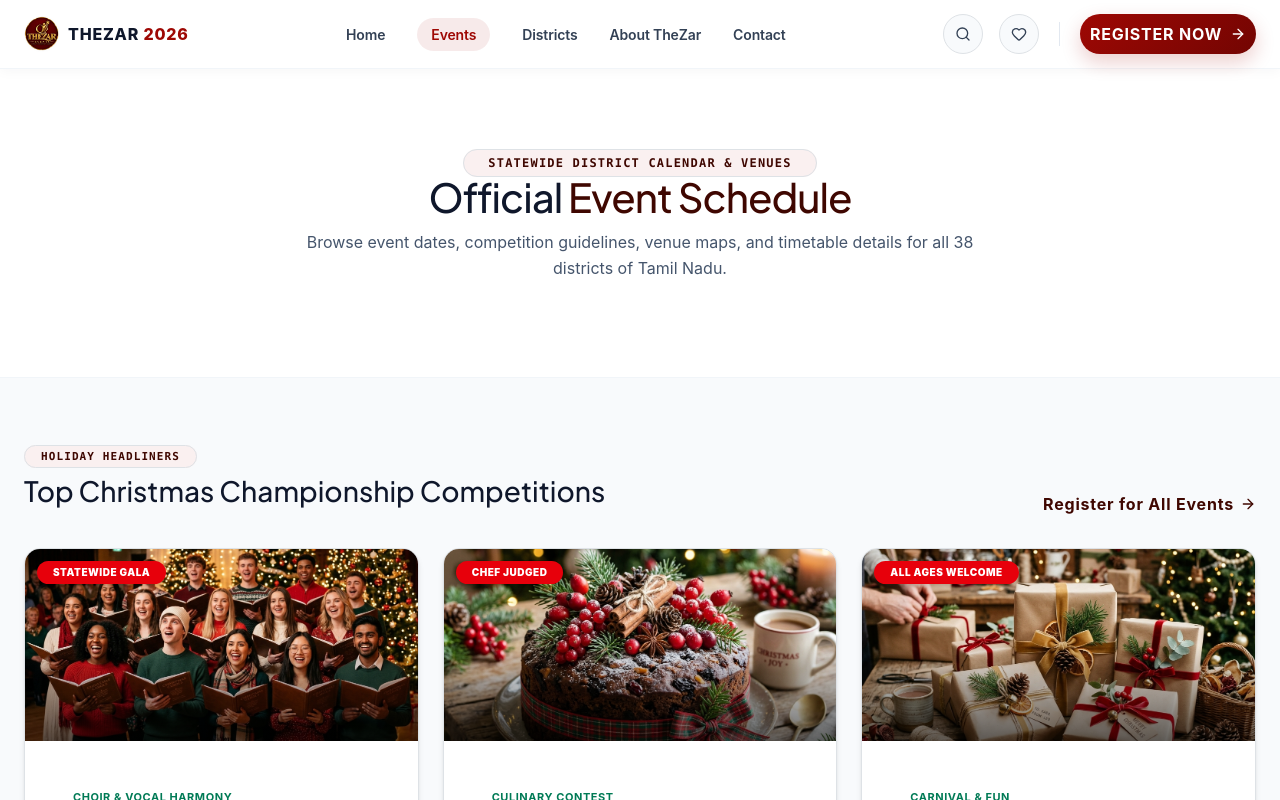
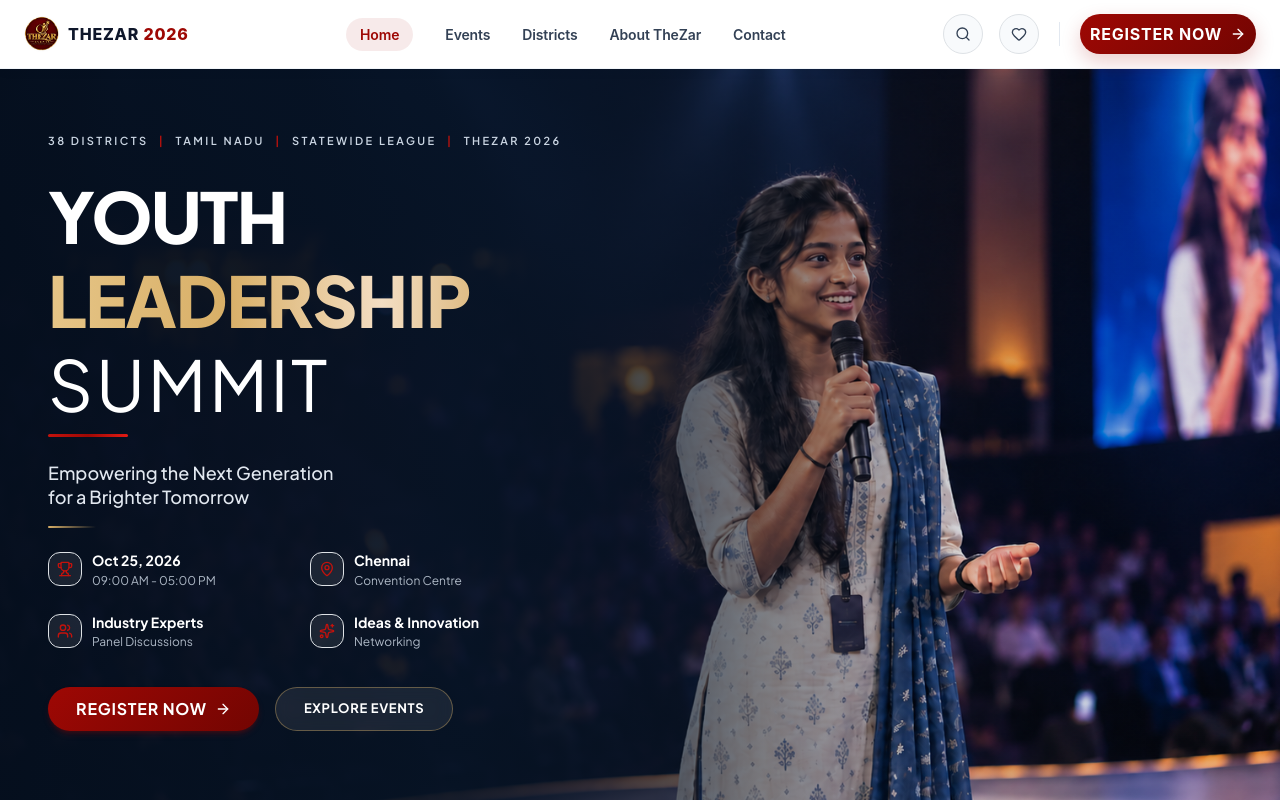
Before and after one commit to jeyajo2005/Thezar, a React (Vite) app in the folder frontend/: page /events in a window 1280 px wide. Shown: the top 800 px of the page. Built offline with nearby package versions, Linux system fonts and the light colour scheme; a web font is replaced by a local one.

Commit message:
Convert website to Single Page Application with smooth section scrolling

```diff
--- a/frontend/src/App.jsx
+++ b/frontend/src/App.jsx
@@ -1,17 +1,10 @@
 import { BrowserRouter as Router, Routes, Route } from 'react-router-dom';
 import Home from './Pages/Home';
-import Events from './Pages/Events';
-import About from './Pages/About';
-import Contact from './Pages/Contact';
 
 export default function App() {
   return (
     <Router>
       <Routes>
-        <Route path="/" element={<Home />} />
-        <Route path="/events" element={<Events />} />
-        <Route path="/about" element={<About />} />
-        <Route path="/contact" element={<Contact />} />
         <Route path="*" element={<Home />} />
       </Routes>
     </Router>
--- a/frontend/src/Component/Navbar/Navbar.jsx
+++ b/frontend/src/Component/Navbar/Navbar.jsx
@@ -1,28 +1,59 @@
 import { useState, useEffect } from 'react';
-import { Link, useLocation } from 'react-router-dom';
 import { Menu, X, Search, Heart, ArrowRight } from 'lucide-react';
 import thezarLogo from '../../assets/thezar_logo.png';
 
 export default function Navbar({ onOpenRegister }) {
   const [mobileMenuOpen, setMobileMenuOpen] = useState(false);
   const [scrolled, setScrolled] = useState(false);
-  const location = useLocation();
+  const [activeSection, setActiveSection] = useState('home');
 
   useEffect(() => {
     const handleScroll = () => {
       setScrolled(window.scrollY > 15);
+
+      const sections = ['home', 'events', 'districts', 'about-thezar', 'contact'];
+      const scrollPosition = window.scrollY + 100;
+
+      for (let i = sections.length - 1; i >= 0; i--) {
+        const section = document.getElementById(sections[i]);
+        if (section && section.offsetTop <= scrollPosition) {
+          setActiveSection(sections[i]);
+          break;
+        }
+      }
     };
+
     window.addEventListener('scroll', handleScroll);
     return () => window.removeEventListener('scroll', handleScroll);
   }, []);
 
   const navLinks = [
-    { name: 'Home', path: '/' },
-    { name: 'Events', path: '/events' },
-    { name: 'Districts', path: '/districts' },
-    { name: 'About TheZar', path: '/about' },
-    { name: 'Contact', path: '/contact' },
+    { name: 'Home', targetId: 'home' },
+    { name: 'Events', targetId: 'events' },
+    { name: 'Districts', targetId: 'districts' },
+    { name: 'About TheZar', targetId: 'about-thezar' },
+    { name: 'Contact', targetId: 'contact' },
   ];
+
+  const scrollToSection = (e, targetId) => {
+    if (e) e.preventDefault();
+    setMobileMenuOpen(false);
+    setActiveSection(targetId);
+
+    const element = document.getElementById(targetId);
+    if (element) {
+      const offset = 70;
+      const bodyRect = document.body.getBoundingClientRect().top;
+      const elementRect = element.getBoundingClientRect().top;
+      const elementPosition = elementRect - bodyRect;
+      const offsetPosition = elementPosition - offset;
+
+      window.scrollTo({
+        top: offsetPosition,
+        behavior: 'smooth',
+      });
+    }
+  };
 
   return (
     <header
@@ -38,9 +69,10 @@ export default function Navbar({ onOpenRegister }) {
         <div className="flex items-center justify-between h-[62px] md:h-[68px] min-h-[62px] md:min-h-[68px]">
 
           {/* 1. Official TheZar Logo & Brand Text */}
-          <Link
-            to="/"
-            className="flex items-center gap-2 shrink-0 no-underline hover:no-underline nav-link-clean group"
+          <a
+            href="#home"
+            onClick={(e) => scrollToSection(e, 'home')}
+            className="flex items-center gap-2 shrink-0 no-underline hover:no-underline nav-link-clean group cursor-pointer"
             style={{ textDecoration: 'none' }}
           >
             <img
@@ -51,23 +83,22 @@ export default function Navbar({ onOpenRegister }) {
             <span className="text-sm sm:text-base font-extrabold text-slate-900 tracking-wider uppercase font-sans">
               THEZAR <span className="text-[#9e0804]">2026</span>
             </span>
-          </Link>
+          </a>
 
           {/* 2. Centered Navigation for Desktop */}
           <nav className="hidden md:flex items-center gap-7 lg:gap-8">
             {navLinks.map((link) => {
-              const isCurrent =
-                location.pathname === link.path ||
-                (link.path === '/' && (location.pathname === '/' || location.pathname === ''));
+              const isCurrent = activeSection === link.targetId;
 
               return (
-                <Link
+                <a
                   key={link.name}
-                  to={link.path}
-                  className={`nav-link-clean text-[14px] font-semibold tracking-[-0.01em] relative transition-colors duration-200 no-underline hover:no-underline group ${
+                  href={`#${link.targetId}`}
+                  onClick={(e) => scrollToSection(e, link.targetId)}
+                  className={`nav-link-clean text-[14px] font-semibold tracking-[-0.01em] relative transition-colors duration-200 no-underline hover:no-underline group cursor-pointer ${
                     isCurrent
                       ? 'text-[#9e0804] bg-[#9e080415] px-3.5 py-1.5 rounded-full font-bold'
-                      : 'hover:text-[#9e0804] py-1'
+                      : 'hover:text-[#9e0804] py-1 text-slate-700'
                   }`}
                   style={{
                     textDecoration: 'none',
@@ -76,7 +107,6 @@ export default function Navbar({ onOpenRegister }) {
                 >
                   <span>{link.name}</span>
 
-                  {/* Custom Animated Gradient Underline (Active on hover only, never on initial load or active pill) */}
                   {!isCurrent && (
                     <span
                       className="absolute bottom-[-5px] left-0 w-0 h-[2px] rounded-full transition-all duration-250 ease-out group-hover:w-full pointer-events-none"
@@ -85,7 +115,7 @@ export default function Navbar({ onOpenRegister }) {
                       }}
                     />
                   )}
-                </Link>
+                </a>
               );
             })}
           </nav>
@@ -94,6 +124,7 @@ export default function Navbar({ onOpenRegister }) {
           <div className="hidden md:flex items-center gap-3 shrink-0">
             {/* Search Circular Button */}
             <button
+              onClick={(e) => scrollToSection(e, 'events')}
               className="w-10 h-10 rounded-full bg-[#F8FAFC] border border-[#E2E8F0] flex items-center justify-center text-[#334155] hover:bg-[#9e080410] hover:border-[#9e080430] hover:text-[#9e0804] hover:-translate-y-px transition-all duration-200 cursor-pointer"
               aria-label="Search"
               style={{
@@ -107,6 +138,7 @@ export default function Navbar({ onOpenRegister }) {
 
             {/* Wishlist / Heart Circular Button */}
             <button
+              onClick={(e) => scrollToSection(e, 'competitions')}
               className="w-10 h-10 rounded-full bg-[#F8FAFC] border border-[#E2E8F0] flex items-center justify-center text-[#334155] hover:bg-[#9e080410] hover:border-[#9e080430] hover:text-[#9e0804] hover:-translate-y-px transition-all duration-200 cursor-pointer"
               aria-label="Wishlist"
               style={{
@@ -186,15 +218,15 @@ export default function Navbar({ onOpenRegister }) {
         {mobileMenuOpen && (
           <div className="md:hidden pb-4 pt-2 border-t border-slate-200 space-y-1 text-left animate-in fade-in slide-in-from-top-2 duration-200">
             {navLinks.map((link) => (
-              <Link
+              <a
                 key={link.name}
-                to={link.path}
-                onClick={() => setMobileMenuOpen(false)}
-                className="block px-4 py-2.5 rounded-full text-[14px] font-semibold text-[#334155] hover:text-[#9e0804] hover:bg-[#9e080410] transition-colors no-underline hover:no-underline nav-link-clean"
+                href={`#${link.targetId}`}
+                onClick={(e) => scrollToSection(e, link.targetId)}
+                className="block px-4 py-2.5 rounded-full text-[14px] font-semibold text-[#334155] hover:text-[#9e0804] hover:bg-[#9e080410] transition-colors no-underline hover:no-underline nav-link-clean cursor-pointer"
                 style={{ textDecoration: 'none' }}
               >
                 {link.name}
-              </Link>
+              </a>
             ))}
             <div className="pt-2 px-1">
               <button
--- a/frontend/src/Pages/Home.jsx
+++ b/frontend/src/Pages/Home.jsx
@@ -10,6 +10,9 @@ import NewsTickerBar from '../Component/Home/NewsTickerBar';
 import HowItWorksSection from '../Component/Home/HowItWorksSection';
 import LeaderboardSection from '../Component/Home/LeaderboardSection';
 import MobileAppSection from '../Component/Home/MobileAppSection';
+import ContactInfoSection from '../Component/Contact/ContactInfoSection';
+import ContactFormSection from '../Component/Contact/ContactFormSection';
+import FaqSection from '../Component/Contact/FaqSection';
 import CtaSection from '../Component/Home/CtaSection';
 import Footer from '../Component/Footer/Footer';
 
@@ -28,7 +31,7 @@ export default function Home() {
 
       <main className="flex-1 space-y-0">
 
-        {/* 02. Hero & 03. Curved Hero Divider (Integrated) */}
+        {/* 02. Hero & 03. Curved Hero Divider */}
         <Hero
           onOpenRegister={() => setIsRegisterOpen(true)}
         />
@@ -38,7 +41,7 @@ export default function Home() {
           onOpenRegister={() => setIsRegisterOpen(true)}
         />
 
-        {/* 05. Floating Countdown Card (Overlaps About & Events) */}
+        {/* 05. Floating Countdown Card */}
         <CountdownSection
           onOpenRegister={() => setIsRegisterOpen(true)}
         />
@@ -59,12 +62,12 @@ export default function Home() {
           onOpenRegister={() => setIsRegisterOpen(true)}
         />
 
-
         {/* 09. How TheZar Works */}
         <HowItWorksSection
           onOpenRegister={() => setIsRegisterOpen(true)}
         />
-    {/* 08b. Animated News Heading Line Ticker */}
+
+        {/* 08b. Animated News Heading Line Ticker */}
         <NewsTickerBar />
 
         {/* 10. Leaderboard Preview */}
@@ -73,14 +76,29 @@ export default function Home() {
         {/* 11. Mobile App Promotion */}
         <MobileAppSection />
 
-        {/* 12. Final Registration CTA */}
+        {/* 12. Contact & FAQ Section */}
+        <section id="contact" className="py-16 bg-[#071426] text-white border-t border-slate-800 relative overflow-hidden">
+          <div className="max-w-7xl mx-auto px-4 sm:px-6 lg:px-8 space-y-12">
+            <div className="grid grid-cols-1 lg:grid-cols-12 gap-10 text-left items-start">
+              <div className="lg:col-span-5">
+                <ContactInfoSection />
+              </div>
+              <div className="lg:col-span-7">
+                <ContactFormSection />
+              </div>
+            </div>
+            <FaqSection />
+          </div>
+        </section>
+
+        {/* 13. Final Registration CTA */}
         <CtaSection
           onOpenRegister={() => setIsRegisterOpen(true)}
         />
 
       </main>
 
-      {/* 13. Footer */}
+      {/* 14. Footer */}
       <Footer onOpenRegister={() => setIsRegisterOpen(true)} />
 
       {/* Modals */}
--- a/frontend/src/index.css
+++ b/frontend/src/index.css
@@ -13,6 +13,10 @@
 }
 
 @layer base {
+  html {
+    scroll-behavior: smooth;
+  }
+
   body {
     font-family: var(--font-primary);
     margin: 0;
```
